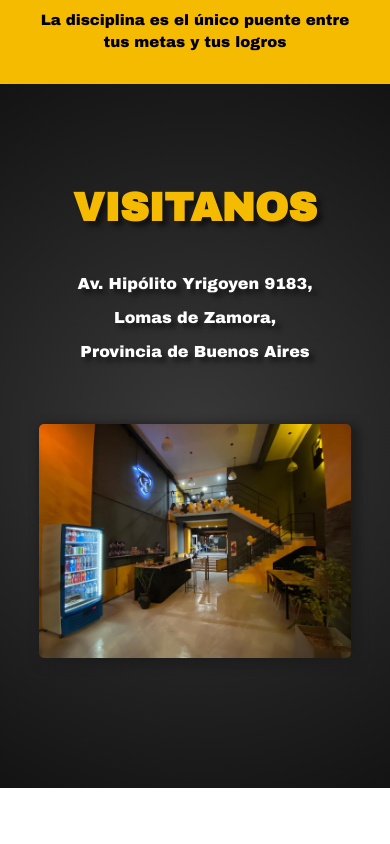
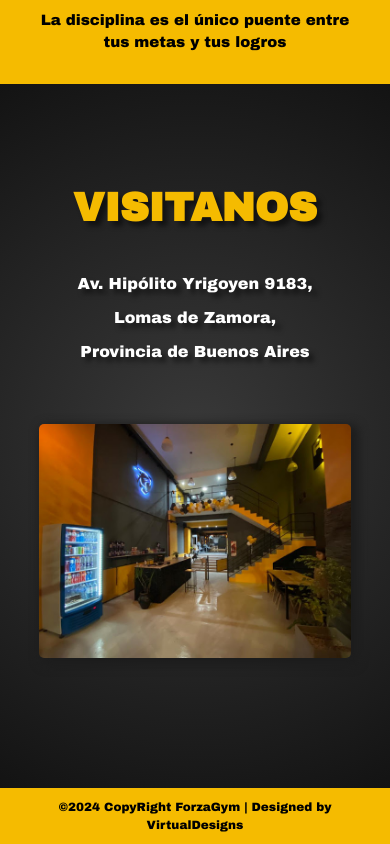
Before and after one commit to jonathanpoblet/forzagym, a React (Vite) app: page / in a window 390 px wide. Shown: the part 4502-5346 px from the top of the page. Before the commit the page ends 5290 px from the top, so only its background shows below. Built offline with nearby package versions, Linux system fonts and the light colour scheme.

Commit message:
Footer Added

```diff
--- /dev/null
+++ b/src/Components/Footer/Footer.jsx
@@ -0,0 +1,6 @@
+import React from 'react';
+import './footer.css';
+
+export default function Footer({ phrase }) {
+  return <p className='footer'>{phrase} | Designed by VirtualDesigns</p>;
+}
--- /dev/null
+++ b/src/Components/Footer/footer.css
@@ -0,0 +1,28 @@
+.footer {
+  width: 100%;
+  padding: 10px 0px;
+  color: #000;
+  text-align: center;
+  font-size: 14px;
+  margin-bottom: 0px;
+}
+
+@media screen and (max-width: 1520px) {
+  .footer {
+    font-size: 14px;
+  }
+}
+
+@media screen and (max-width: 1000px) {
+  .footer {
+    font-size: 14px;
+    width: 450px;
+  }
+}
+
+@media screen and (max-width: 520px) {
+  .footer {
+    font-size: 12px;
+    width: 330px;
+  }
+}
--- a/src/Components/Plans/Plans.jsx
+++ b/src/Components/Plans/Plans.jsx
@@ -4,6 +4,9 @@ import 'aos/dist/aos.css';
 import './plans.css';
 
 export default function Plans() {
+  const handleClick = message => {
+    window.open(`https://api.whatsapp.com/send?phone=1130565913&${message}`, '_blank');
+  };
   useEffect(() => {
     AOS.init();
   }, []);
@@ -13,20 +16,27 @@ export default function Plans() {
         PLANES
       </h2>
       <div className='plans-container' data-aos='fade-up' data-aos-offset='200' data-aos-easing='ease-in-sine' data-aos-duration='600'>
-        <div className='plans-container-card'>
+        <div className='plans-container-card' onClick={() => handleClick('text=Hola,%20quiero%20consultar%20para%20empezar%20musculación!')}>
           <img className='plans-container-card-img' src='assets/plans/plans1.png' alt='Card 1' />
           <button className='plans-container-card-button'>MUSCULACIÓN</button>
         </div>
-        <div className='plans-container-card'>
+        <div className='plans-container-card' onClick={() => handleClick('text=Hola,%20quiero%20consultar%20sobre%20las%20clases%20grupales!')}>
           <img className='plans-container-card-img' src='assets/plans/plans2.png' alt='Card 2' />
           <button className='plans-container-card-button'>CLASES GRUPALES</button>
         </div>
-        <div className='plans-container-card'>
+        <div className='plans-container-card' onClick={() => handleClick('text=Hola,%20quiero%20consultar%20para%20empezar%20funcional!')}>
           <img className='plans-container-card-img' src='assets/plans/plans3.png' alt='Card 3' />
           <button className='plans-container-card-button'>FUNCIONAL</button>
         </div>
       </div>
-      <button data-aos='fade-up' data-aos-offset='50' data-aos-easing='ease-in-sine' data-aos-duration='600' className='plans-consultar'>
+      <button
+        onClick={() => handleClick('text=Hola,%20quiero%20consultar%20sobre%20sus%20planes!')}
+        data-aos='fade-up'
+        data-aos-offset='50'
+        data-aos-easing='ease-in-sine'
+        data-aos-duration='600'
+        className='plans-consultar'
+      >
         Consultar
       </button>
     </section>
--- a/src/Pages/Home/Home.jsx
+++ b/src/Pages/Home/Home.jsx
@@ -6,6 +6,7 @@ import Phrase from '../../Components/Phrase/Phrase';
 
 import './home.css';
 import Plans from '../../Components/Plans/Plans';
+import Footer from '../../Components/Footer/Footer';
 
 export default function Home() {
   return (
@@ -20,6 +21,7 @@ export default function Home() {
       <Plans />
       <Phrase phrase='La disciplina es el único puente entre tus metas y tus logros' />
       <Gym src1='./assets/banner/banner.jpg' src2='./assets/gym/gym1.png' src3='./assets/gym/gym1.png' />
+      <Footer phrase='©2024 CopyRight ForzaGym' />
     </main>
   );
 }
```
